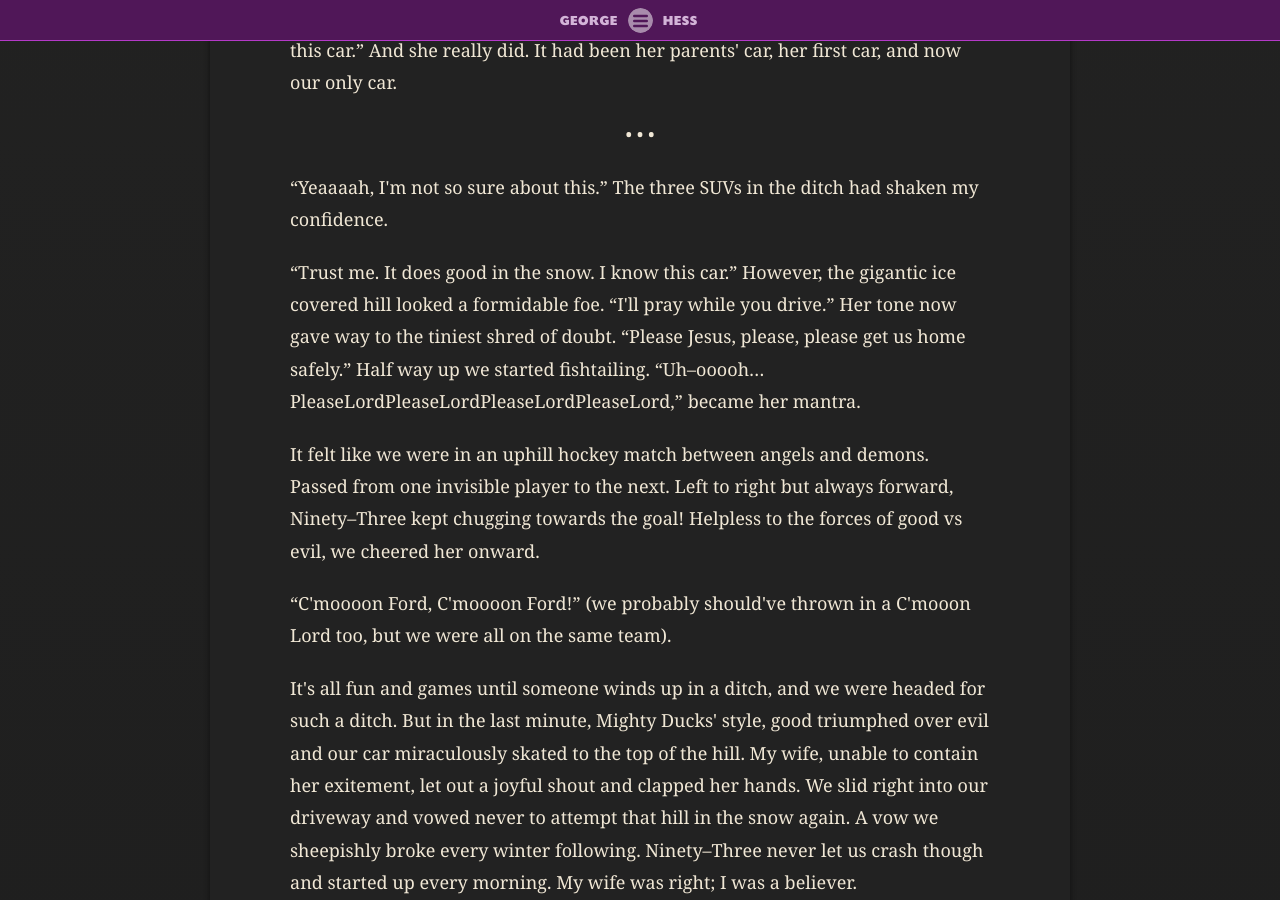
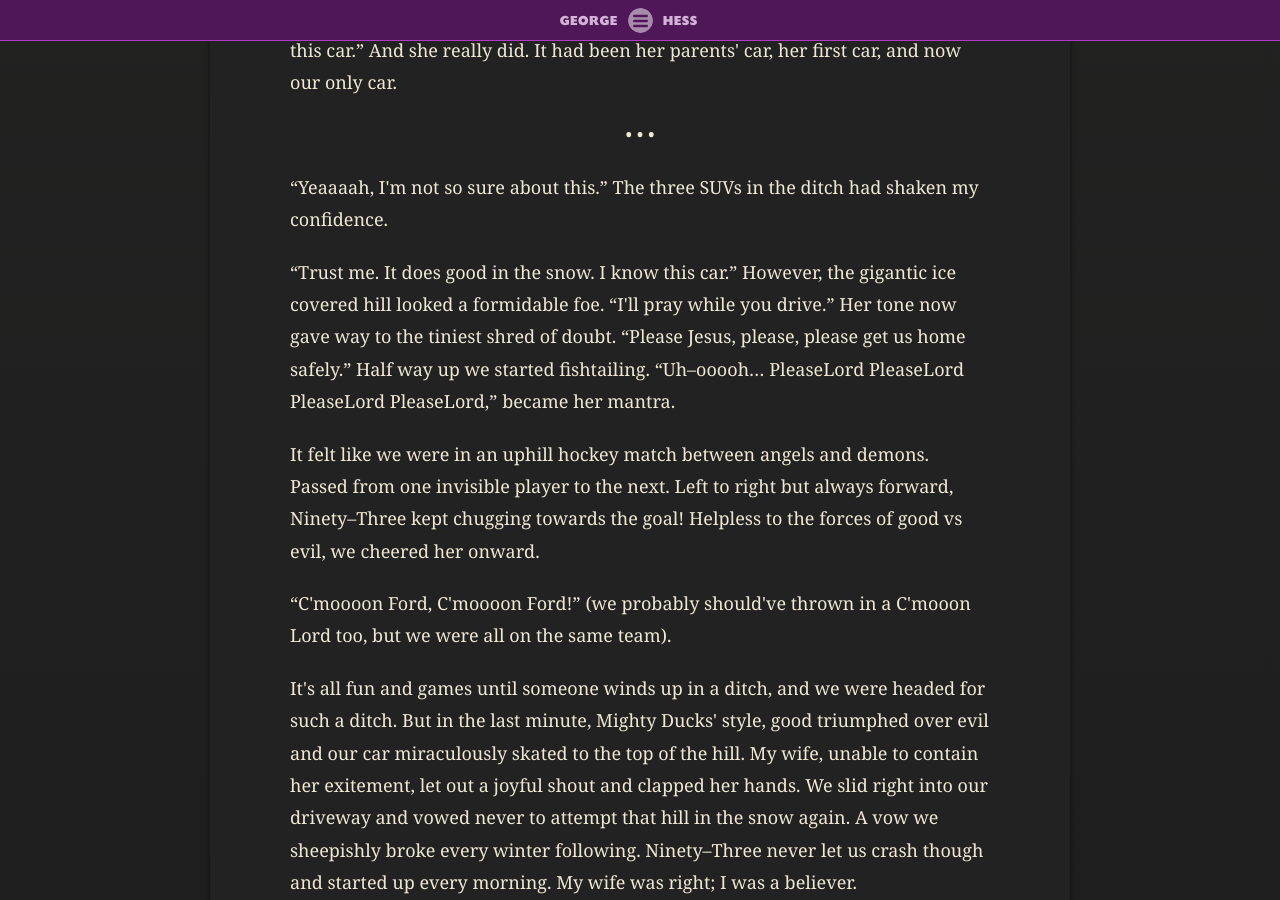
Before and after one commit to georgehess/georgehess.github.io, a Jekyll site: the page built from _posts/2011-09-05-how-i-met-your-driver.html, in a window 1280 px wide and 900 px high, scrolled down 3550 px. Built offline with Jekyll 4.4.1, drawn with Linux system fonts in a browser that asks for light colours.

Commit message:
Fix line break scroll

```diff
--- a/_posts/2011-09-05-how-i-met-your-driver.html
+++ b/_posts/2011-09-05-how-i-met-your-driver.html
@@ -59,7 +59,7 @@ thumb: /assets/img/how-i-met-your-driver-thumb.png
 
 <p>&ldquo;Yeaaaah, I&apos;m not so sure about this.&rdquo; The three SUVs in the ditch had shaken my confidence.</p>
 
-<p>&ldquo;Trust me. It does good in the snow. I know this car.&rdquo; However, the gigantic ice covered hill looked a formidable foe. &ldquo;I&apos;ll pray while you drive.&rdquo; Her tone now gave way to the tiniest shred of doubt. &ldquo;Please Jesus, please, please get us home safely.&rdquo; Half way up we started fishtailing. &ldquo;Uh&ndash;ooooh&hellip; PleaseLordPleaseLordPleaseLordPleaseLord,&rdquo; became her mantra.</p>
+<p>&ldquo;Trust me. It does good in the snow. I know this car.&rdquo; However, the gigantic ice covered hill looked a formidable foe. &ldquo;I&apos;ll pray while you drive.&rdquo; Her tone now gave way to the tiniest shred of doubt. &ldquo;Please Jesus, please, please get us home safely.&rdquo; Half way up we started fishtailing. &ldquo;Uh&ndash;ooooh&hellip; PleaseLord PleaseLord PleaseLord PleaseLord,&rdquo; became her mantra.</p>
 
 <p>It felt like we were in an uphill hockey match between angels and demons. Passed from one invisible player to the next. Left to right but always forward, Ninety&ndash;Three kept chugging towards the goal! Helpless to the forces of good vs evil, we cheered her onward.</p>
 
```
